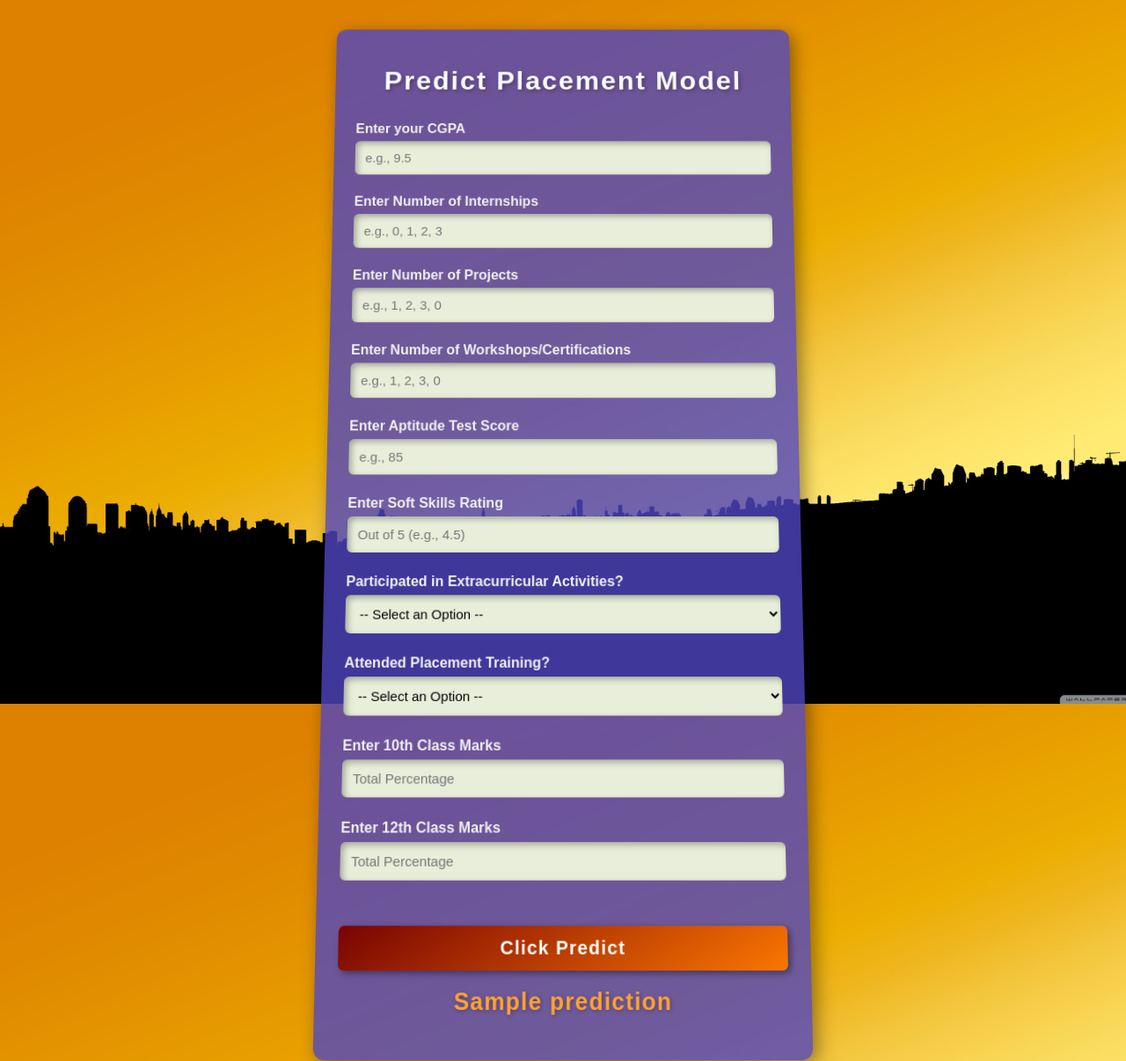
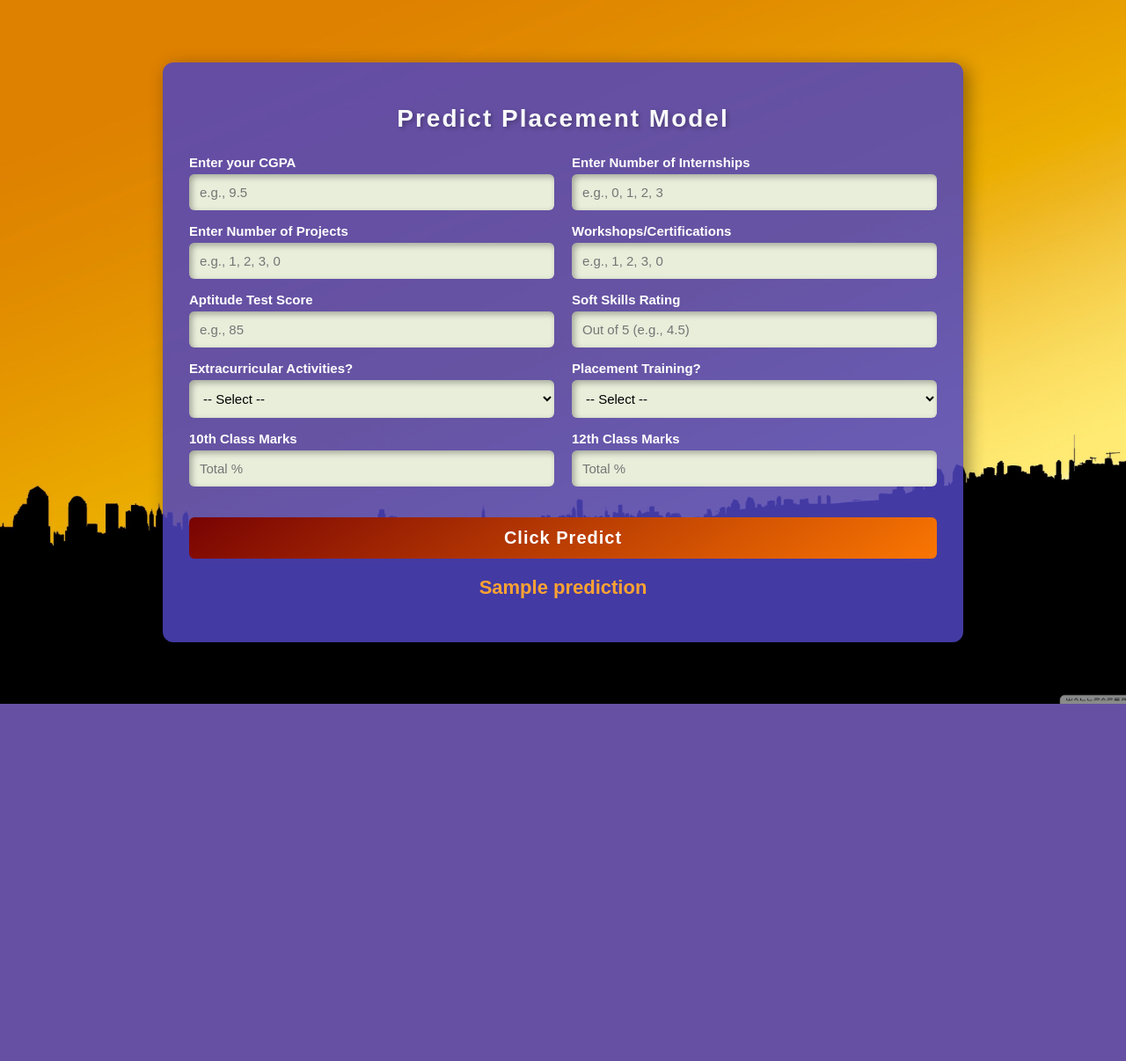
Before and after one commit to dasmrpmunna/Placement-Prediction-System, a Flask app: template templates/index.html in a window 1280 px wide. Shown: the whole page at 88% size. After the commit the page ends 800 px from the top, so only its background shows below. Run offline with Flask 3, Linux system fonts and the light colour scheme; the template is opened without the code that fills it: most values are stand-ins (such as "Sample title", 1, 10 or a date in 2020); parts of the project's set-up code (start-up, migrations or seed data) failed here and were passed over.

Commit message:
changing Flask and UI

```diff
--- a/static/style.css
+++ b/static/style.css
@@ -7,90 +7,83 @@ body {
     align-items: center;
     height: 100vh;
     margin: 0;
-    overflow: auto;
-    padding-top: 150px;
+    overflow: hidden;
 }
 
 .container {
-    background: rgba(79, 69, 192, 0.8); /* Adjust the last value (0.8) for more transparency */
-    padding: 25px;
+    background: rgba(79, 69, 192, 0.85);
+    padding: 30px;
     border-radius: 12px;
     box-shadow: 5px 5px 20px rgba(0, 0, 0, 0.4);
     text-align: center;
-    width: 490px;
-    transform: perspective(1000px) rotateX(5deg);
-    margin: 100px 0 20px;
+    width: 850px;
+    max-height: 95vh;
+    overflow-y: auto;
 }
-
-
-/* .container {
-    background: #5a189a;
-    padding: 25px;
-    border-radius: 12px;
-    box-shadow: 5px 5px 20px rgba(0, 0, 0, 0.4);
-    text-align: center;
-    width: 490px;
-    transform: perspective(1000px) rotateX(5deg);
-    margin: 100px 0 20px;
-} */
 
 h1 {
     color: #f8f9fa;
-    margin-bottom: 20px;
+    margin-bottom: 25px;
     text-shadow: 2px 2px 5px rgba(0, 0, 0, 0.3);
     font-weight: 700;
     letter-spacing: 2px;
+    font-size: 28px;
 }
 
-form {
+.form-row {
+    display: flex;
+    justify-content: space-between;
+    gap: 20px;
+    margin-bottom: 15px;
+}
+
+.form-group {
+    flex: 1;
     display: flex;
     flex-direction: column;
 }
 
 label {
-    font-size: 16px;
-    margin: 12px 0 6px;
+    font-size: 15px;
+    font-weight: 600;
+    margin-bottom: 5px;
+    color: #ffffff;
     text-align: left;
-    font-weight: 600;
-    color: #f1f1f1;
 }
 
 input, select {
     padding: 12px;
     border: none;
     border-radius: 6px;
-    margin-bottom: 12px;
     box-shadow: inset 3px 3px 7px rgba(0, 0, 0, 0.3);
     font-size: 15px;
-    font-weight: 500;
-    color: #000000;
     background: #e8eeda;
+    color: #000;
 }
 
 .btn {
     background: linear-gradient(145deg, #790303, #fa7602);
-    color: rgb(255, 255, 255);
+    color: white;
     border: none;
     padding: 12px;
     border-radius: 6px;
     cursor: pointer;
     font-size: 20px;
-    box-shadow: 3px 3px 7px rgba(0, 0, 0, 0.4);
-    transition: 0.3s;
     font-weight: 600;
-    letter-spacing: 1.2px;
+    letter-spacing: 1px;
+    margin-top: 20px;
+    width: 100%;
+    transition: 0.3s ease;
 }
 
 .btn:hover {
     background: linear-gradient(145deg, #ff6a00, #e65c00);
-    transform: translateY(-3px);
+    transform: translateY(-2px);
 }
 
 .prediction {
     color: #ffa332;
-    margin-top: 18px;
-    font-size: 25px;
+    font-size: 22px;
     font-weight: 700;
-    text-shadow: 1px 1px 4px rgba(0, 0, 0, 0.3);
-    letter-spacing: 1.2px;
+    margin-top: 20px;
 }
--- a/templates/index.html
+++ b/templates/index.html
@@ -11,49 +11,72 @@
     <div class="container">
         <h1>Predict Placement Model</h1>
         <form action="{{ url_for('predict') }}" method="post">
-
+            <div class="form-row">
+                <div class="form-group">
                     <label for="CGPA">Enter your CGPA</label>
                     <input type="text" name="CGPA" placeholder="e.g., 9.5" required/>
-
+                </div>
+                <div class="form-group">
                     <label for="Internships">Enter Number of Internships</label>
                     <input type="text" name="Internships" placeholder="e.g., 0, 1, 2, 3" required/>
+                </div>
+            </div>
 
+            <div class="form-row">
+                <div class="form-group">
                     <label for="Projects">Enter Number of Projects</label>
                     <input type="text" name="Projects" placeholder="e.g., 1, 2, 3, 0" required/>
+                </div>
+                <div class="form-group">
+                    <label for="Workshops/Certifications">Workshops/Certifications</label>
+                    <input type="text" name="Workshops/Certifications" placeholder="e.g., 1, 2, 3, 0" required/>
+                </div>
+            </div>
 
-            <label for="Workshops/Certifications">Enter Number of Workshops/Certifications</label>
-            <input type="text" name="Workshops/Certifications" placeholder="e.g., 1, 2, 3, 0" required/>
+            <div class="form-row">
+                <div class="form-group">
+                    <label for="AptitudeTestScore">Aptitude Test Score</label>
+                    <input type="text" name="AptitudeTestScore" placeholder="e.g., 85" required/>
+                </div>
+                <div class="form-group">
+                    <label for="SoftSkillsRating">Soft Skills Rating</label>
+                    <input type="text" name="SoftSkillsRating" placeholder="Out of 5 (e.g., 4.5)" required/>
+                </div>
+            </div>
 
-            <label for="AptitudeTestScore">Enter Aptitude Test Score</label>
-            <input type="text" name="AptitudeTestScore" placeholder="e.g., 85" required/>
-
-            <label for="SoftSkillsRating">Enter Soft Skills Rating</label>
-            <input type="text" name="SoftSkillsRating" placeholder="Out of 5 (e.g., 4.5)" required/>
-
-            <label for="ExtracurricularActivities">Participated in Extracurricular Activities?</label>
+            <div class="form-row">
+                <div class="form-group">
+                    <label for="ExtracurricularActivities">Extracurricular Activities?</label>
                     <select name="ExtracurricularActivities" required>
-                <option value="" disabled selected>-- Select an Option --</option>
+                        <option value="" disabled selected>-- Select --</option>
                         <option value="Yes">Yes</option>
                         <option value="No">No</option>
                     </select>
-
-            <label for="PlacementTraining">Attended Placement Training?</label>
+                </div>
+                <div class="form-group">
+                    <label for="PlacementTraining">Placement Training?</label>
                     <select name="PlacementTraining" required>
-                <option value="" disabled selected>-- Select an Option --</option>
+                        <option value="" disabled selected>-- Select --</option>
                         <option value="Yes">Yes</option>
                         <option value="No">No</option>
                     </select>
+                </div>
+            </div>
 
-            <label for="SSC_Marks">Enter 10th Class Marks</label>
-            <input type="text" name="SSC_Marks" placeholder="Total Percentage" required/>
+            <div class="form-row">
+                <div class="form-group">
+                    <label for="SSC_Marks">10th Class Marks</label>
+                    <input type="text" name="SSC_Marks" placeholder="Total %" required/>
+                </div>
+                <div class="form-group">
+                    <label for="HSC_Marks">12th Class Marks</label>
+                    <input type="text" name="HSC_Marks" placeholder="Total %" required/>
+                </div>
+            </div>
 
-            <label for="HSC_Marks">Enter 12th Class Marks</label>
-            <input type="text" name="HSC_Marks" placeholder="Total Percentage" required/>
-
-            <br><br>
             <button type="submit" class="btn">Click Predict</button>
+            <h2 class="prediction">{{ prediction }}</h2>
         </form>
-        <h2 class="prediction">{{ prediction }}</h2>
     </div>
 </body>
 </html>
```
Lines whose indentation alone changed are shown as unchanged.
